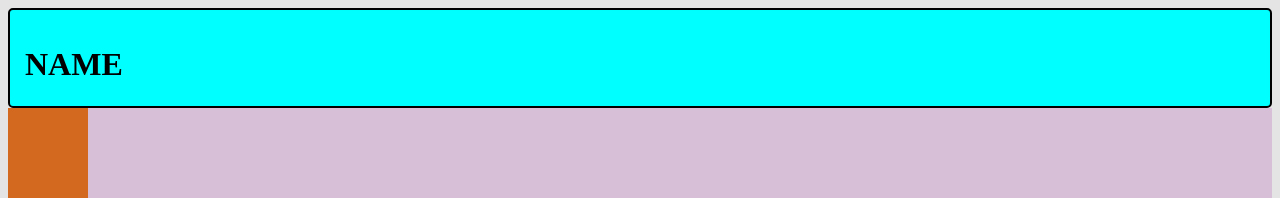
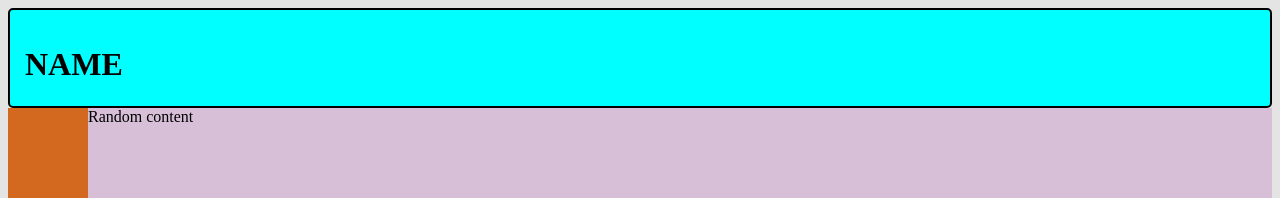
Before and after one commit to Arch1ve/logos-reddit, a React (Vite) app: page / in a window 1280 px wide. Shown: the top 198 px of the page. Built offline with nearby package versions, Linux system fonts and the light colour scheme.

Commit message:
add random function

```diff
--- a/src/App.tsx
+++ b/src/App.tsx
@@ -1,4 +1,9 @@
 function App() {
+
+  const testFunc = () => {
+    return <div>Random content</div>
+  }
+
   return (
     <div className="app-container">
       <header className="app-header">
@@ -6,7 +11,7 @@ function App() {
       </header>
       <div className="app-content">
         <aside className="sidebar"></aside>
-        <main className="main"></main>
+        <main className="main">{testFunc()}</main>
       </div>
     </div>
   )
```
